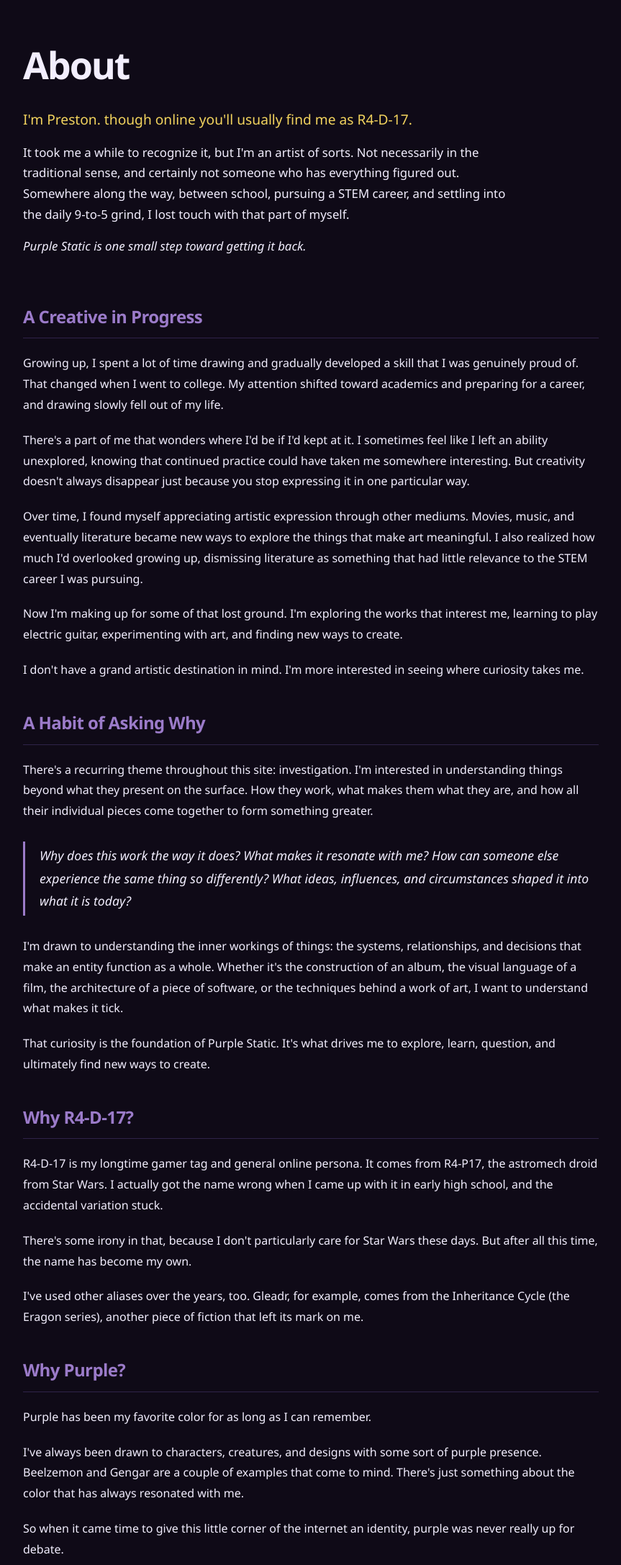
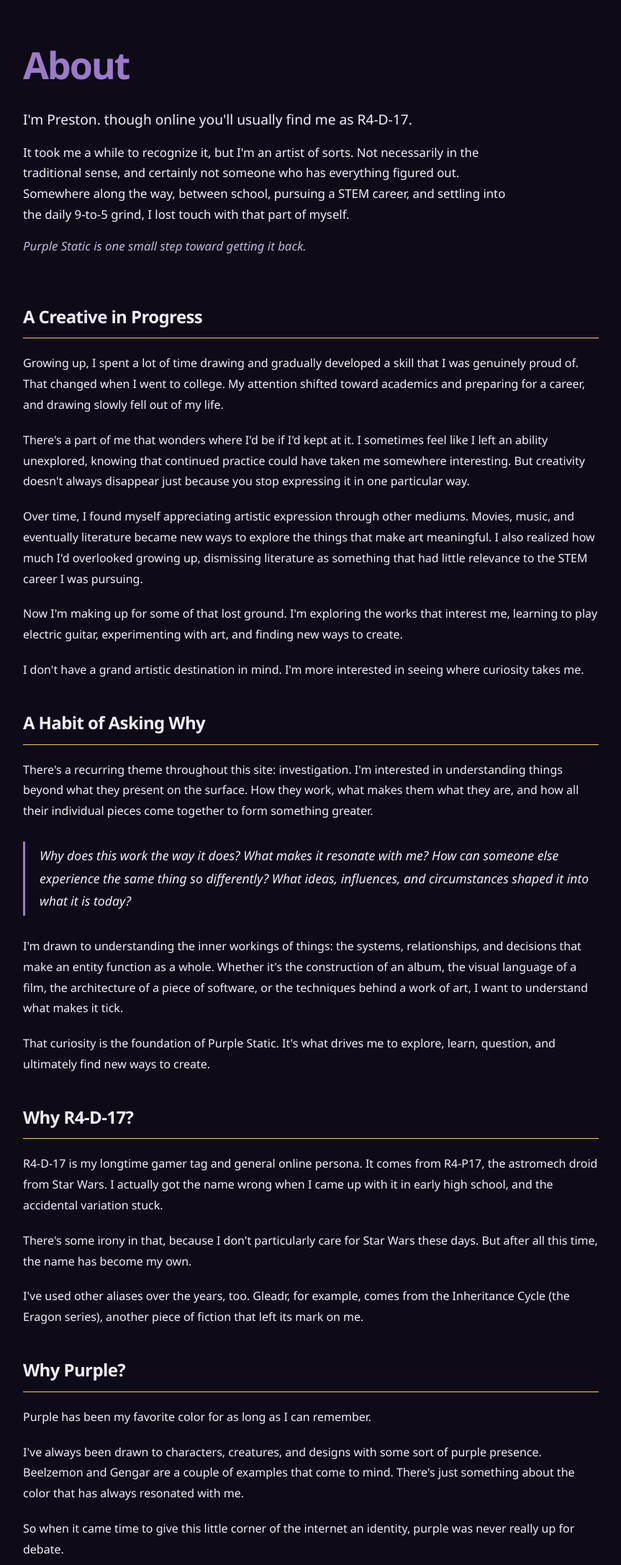
Before and after one commit to pwillen/py-app-blog, a Django app: page /about/ in a window 1280 px wide. Shown: the part 73-2247 px from the top of the page at 72% size, without its empty margins (58-921 px from the left). Run offline with Django 5.2, Linux system fonts and the light colour scheme; parts of the project's set-up code (start-up, migrations or seed data) failed here and were passed over.

Commit message:
more styling indecisiveness fixes

```diff
--- a/about/static/about/css/about.css
+++ b/about/static/about/css/about.css
@@ -8,6 +8,7 @@
     margin: 0 0 1.25rem;
     font-size: clamp(2.5rem, 5vw, 3.25rem);
     letter-spacing: -0.04em;
+    color: var(--purple-brand);
 }
 
 .about-intro p {
@@ -20,11 +21,11 @@
     max-width: 650px;
     font-size: 1.2rem;
     line-height: 1.6;
-    color: var(--yellow-brand);
 }
 
 .about-intro p:last-of-type {
     font-style: italic;
+    color: var(--muted);
 }
 
 .about-section {
@@ -35,8 +36,7 @@
 .about-section h2 {
     padding-bottom: 0.65rem;
     margin: 0 0 1.25rem;
-    border-bottom: 1px solid var(--border);
-    color: var(--purple-brand);
+    border-bottom: 1px solid var(--yellow-brand);
     font-size: 1.5rem;
     letter-spacing: -0.025em;
 }
--- a/toplists/static/toplists/css/movies.css
+++ b/toplists/static/toplists/css/movies.css
@@ -1,7 +1,7 @@
 
 .toplist-intro {
     max-width: 800px;
-    padding: 1rem 0 2rem;
+    padding: 1rem 0 1.5rem;
     margin-bottom: 1.5rem;
 }
 
```
